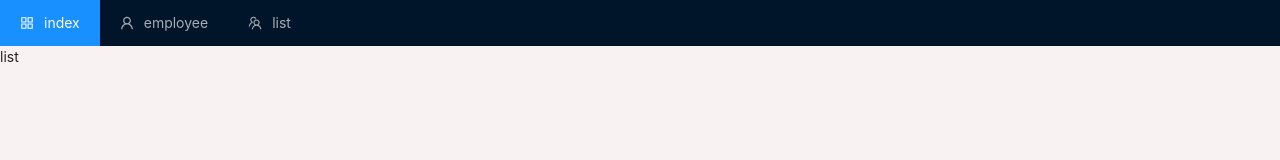
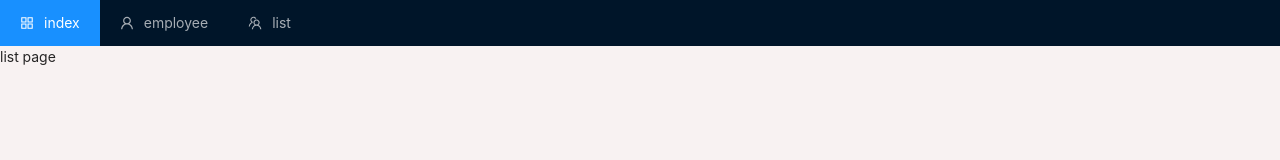
Before and after one commit to SE-CC/se2021-web-dev-assignment, a React (Create React App) app: page /list in a window 1280 px wide. Shown: the top 160 px of the page. Built offline with nearby package versions, Linux system fonts and the light colour scheme.

Commit message:
完成了前30分

```diff
--- a/src/pages/List.jsx
+++ b/src/pages/List.jsx
@@ -1,7 +1,7 @@
 export default function List(){
     return (
         <div className = "list page container">
-        list
+        list page
         </div>
     )
 }
```
